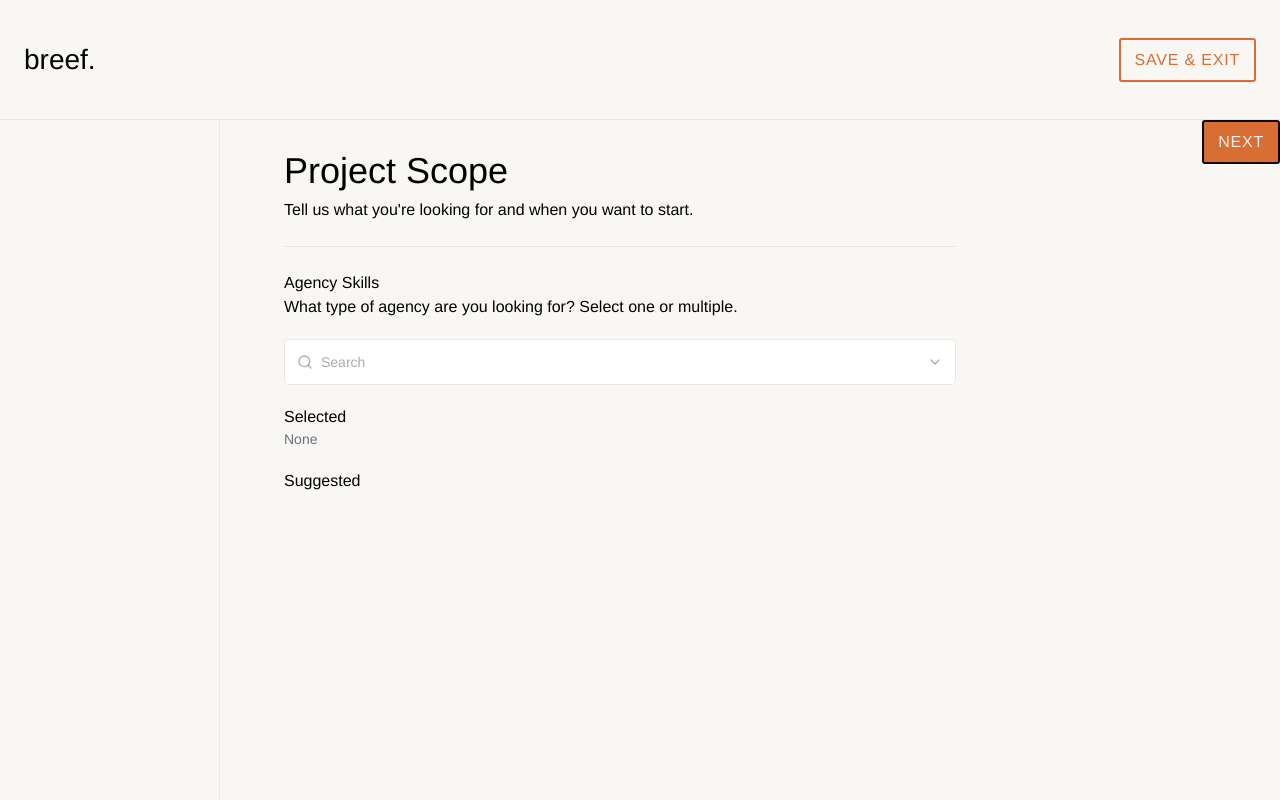
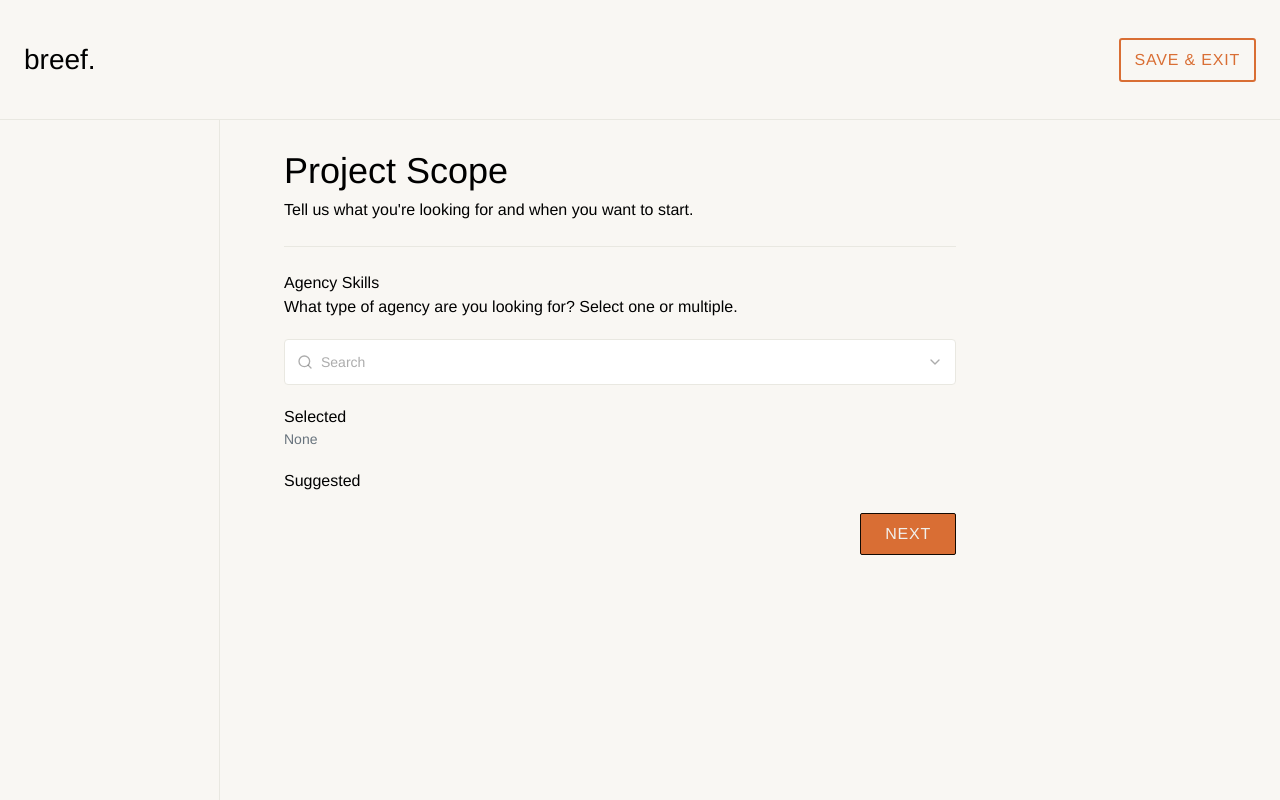
Before and after one commit to jrcpal/breef-assessment, a React (Vite) app: page / in a window 1280 px wide. Built offline with nearby package versions, Linux system fonts and the light colour scheme.

Commit message:
fix NEXT cta placement

```diff
--- a/src/App.tsx
+++ b/src/App.tsx
@@ -27,14 +27,7 @@ function App() {
           </div>
         </div>
       </div>
-      <div className="site-footer">
-        <button
-          className="site-footer__cta "
-          onClick={() => alert("Aren't we all a work in progress?")}
-        >
-          NEXT
-        </button>
-      </div>
+
     </div>
   );
 }
--- a/src/components/SkillsSelection/skillsSelection.tsx
+++ b/src/components/SkillsSelection/skillsSelection.tsx
@@ -8,11 +8,23 @@ export const SkillsRow = styled.div`
   margin-bottom: 1.25rem;
   margin-top: 1.25rem;
   &:first-child {
-  margin-top: 0;}
+    margin-top: 0;
+  }
   &:last-child {
     margin-bottom: 0;
   }
 `;
+
+export const SkillsCta = styled.button`
+  border: 1px solid var(--primary-black);
+  background-color: var(--orange500);
+  padding: 8px 24px;
+  border-radius: 2px;
+  color: var(--grey100);
+  transition: background-color 200ms ease, color 200ms ease,
+    border-color 200ms ease;
+  letter-spacing: 0.05em;
+`
 
 type Option = { value: string };
 
@@ -20,16 +32,28 @@ export default function SkillsSelection() {
   const [selectedSkills, setSelectedSkills] = useState<string[]>([]);
   console.log(skillsData);
 
-    const handleSelect = (opt: Option) => {
-      setSelectedSkills((prev) => prev.includes(opt.value) ? prev.filter((p) => p !== opt.value) : [...prev, opt.value])
-    };
+  const handleSelect = (opt: Option) => {
+    setSelectedSkills((prev) =>
+      prev.includes(opt.value)
+        ? prev.filter((p) => p !== opt.value)
+        : [...prev, opt.value]
+    );
+  };
 
   return (
     <>
-      <SkillsRow className="skills-header"><p>Agency Skills</p><p>What type of agency are you looking for? Select one or multiple.</p></SkillsRow>
+      <SkillsRow className="skills-header">
+        <p>Agency Skills</p>
+        <p>What type of agency are you looking for? Select one or multiple.</p>
+      </SkillsRow>
       <div className="skills-dropdown">
         <div className="skills-dropdown__title"></div>
-  <SearchableDropdown options={[]} selectedValues={selectedSkills} placeholder="Search" onSelect={handleSelect}/>
+        <SearchableDropdown
+          options={[]}
+          selectedValues={selectedSkills}
+          placeholder="Search"
+          onSelect={handleSelect}
+        />
       </div>
       <SkillsRow className="skills-selected">
         <p aria-label="Selected skills">Selected</p>
@@ -41,13 +65,22 @@ export default function SkillsSelection() {
               <Chip
                 key={skill}
                 label={skill}
-                onRemove={() => setSelectedSkills((prev) => prev.filter((p) => p !== skill))}
+                onRemove={() =>
+                  setSelectedSkills((prev) => prev.filter((p) => p !== skill))
+                }
               />
             ))
           )}
         </div>
       </SkillsRow>
-      <SkillsRow className="skills-suggested"><p aria-label="Suggested skills">Suggested</p></SkillsRow>
+      <SkillsRow className="skills-suggested">
+        <p aria-label="Suggested skills">Suggested</p>
+      </SkillsRow>
+      <SkillsRow>
+        <div className="flex justify-end">
+          <SkillsCta className="skills-cta">NEXT</SkillsCta>
+        </div>
+      </SkillsRow>
     </>
   );
 }
```
